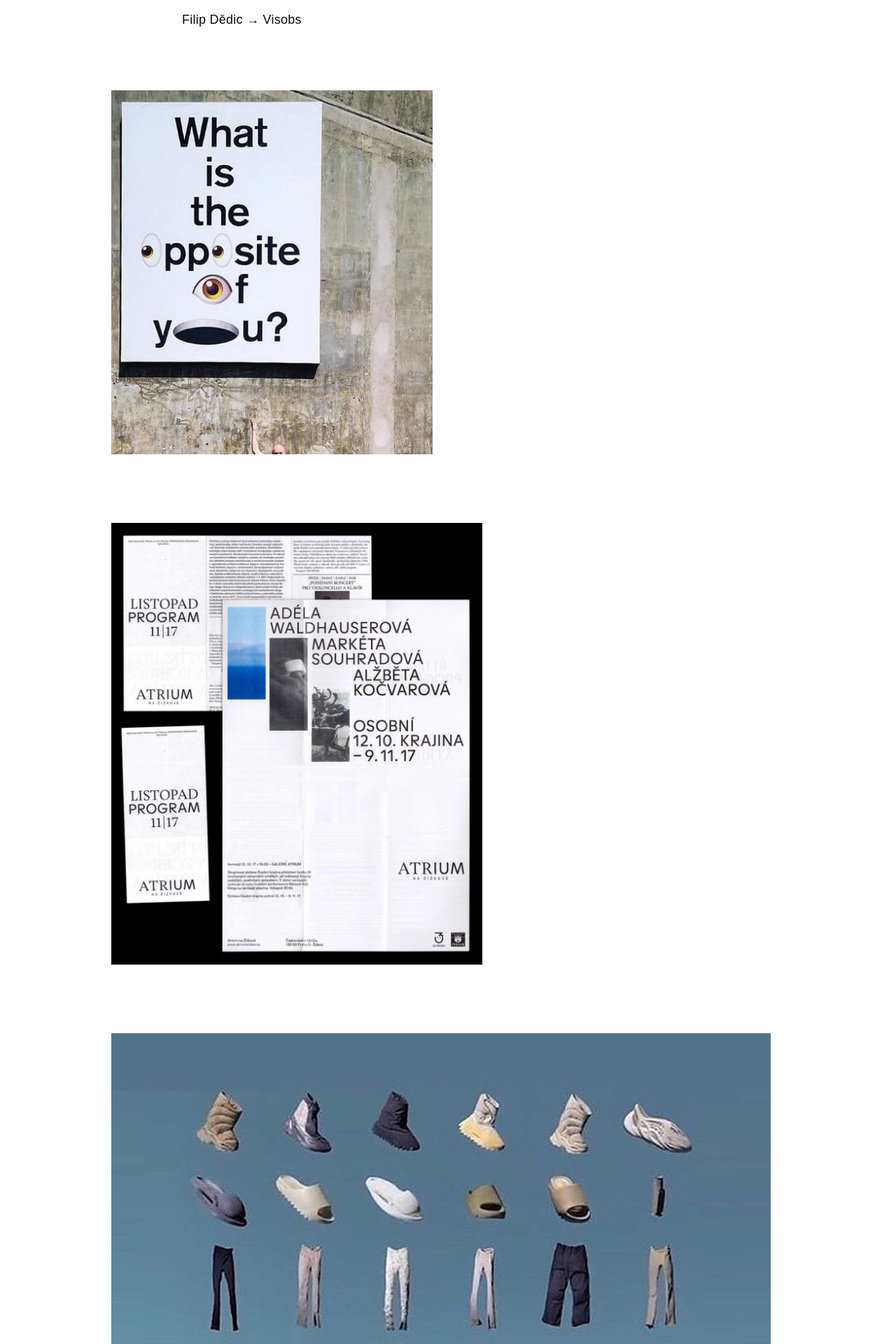
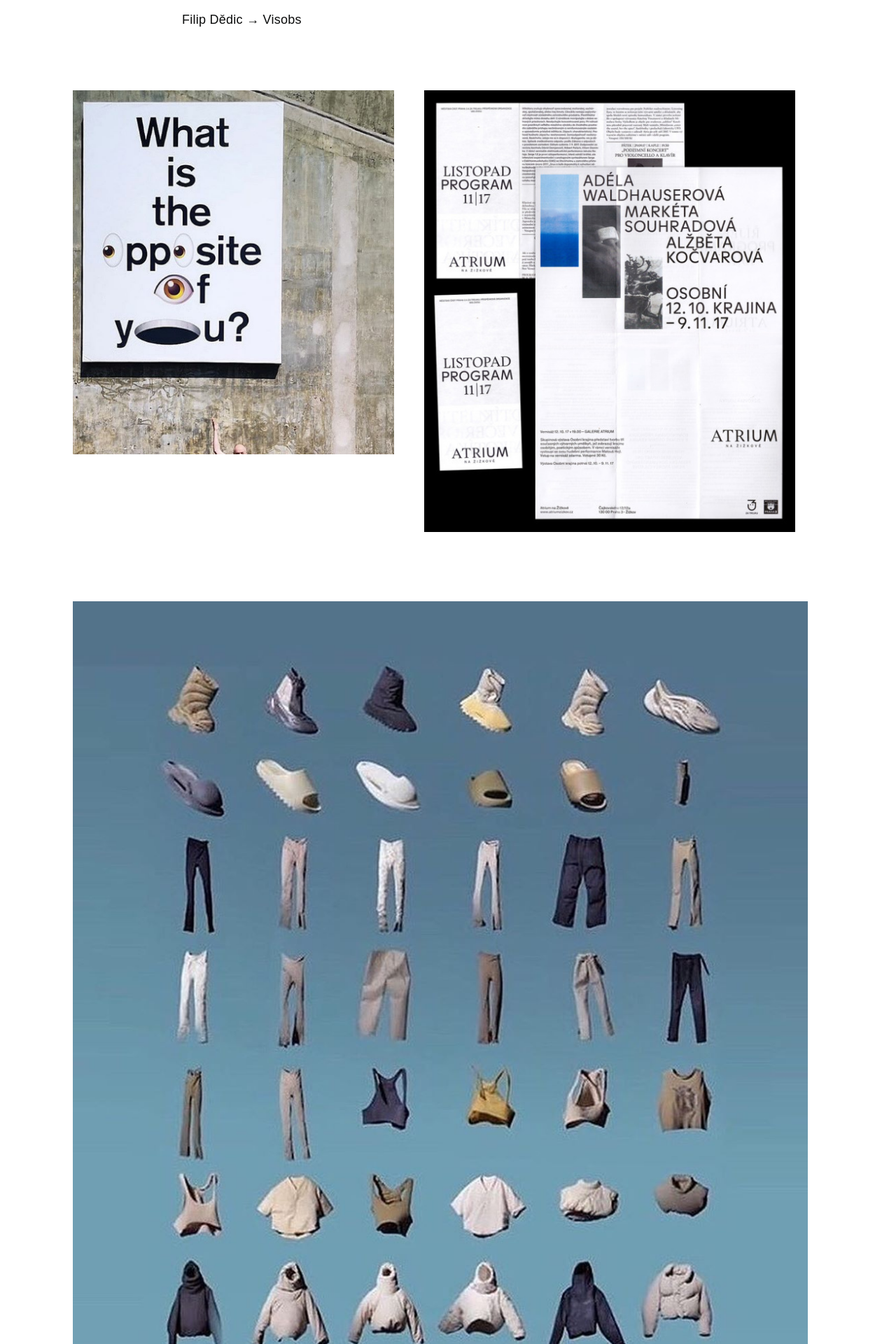
Before and after one commit to fdedic/fdedic.github.io, a Jekyll site: the page built from visobs.md, in a window 1280 px wide. Shown: the top 1920 px of the page at 70% size. Built offline with Jekyll 4.4.1, drawn with Linux system fonts in a browser that asks for light colours; nearby versions of some CDN libraries; some web fonts are replaced.

Commit message:
Update base.css

```diff
--- a/assets/css/base.css
+++ b/assets/css/base.css
@@ -113,7 +113,7 @@ padding: 30px 60px;
 }
 
 #wrapper {
-max-width: 990px;
+max-width: 1100px;
 margin: 10px auto;
 }
 
```
